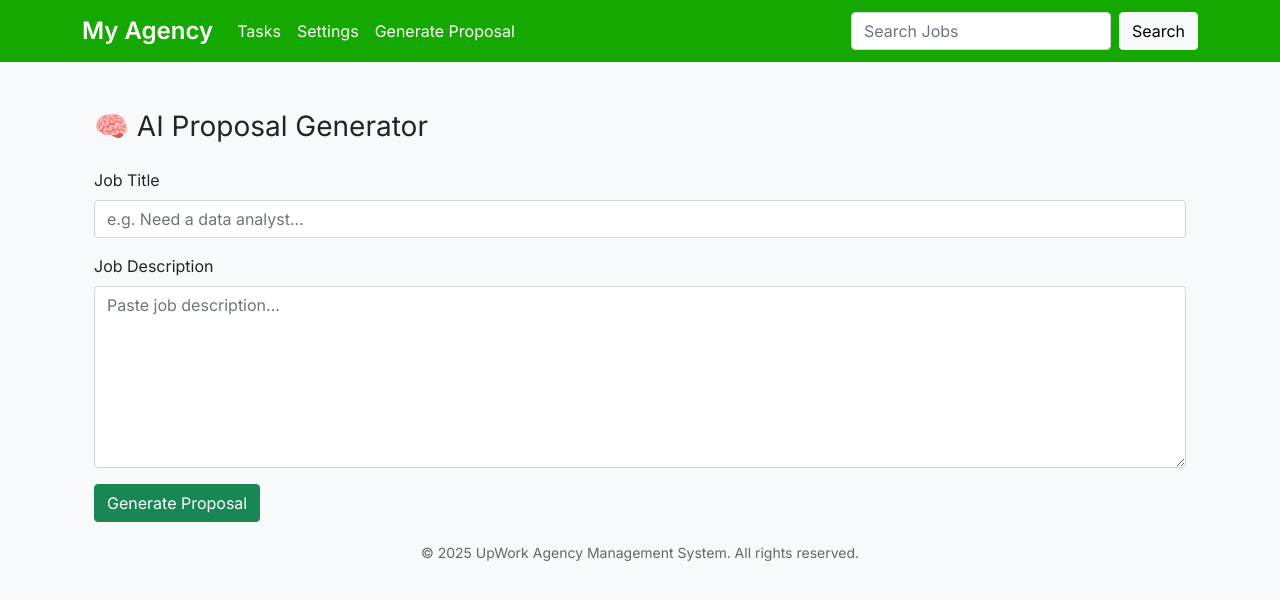
After one commit to Aliraza712/Upwork_agency, a Flask app: page /generate-proposal in a window 1280 px wide. The commit adds this page. Shown: the top 600 px of the page. Run offline with Flask 3, Linux system fonts and the light colour scheme.

Commit message:
the project

```diff
--- a/Templates/Layout.html
+++ b/Templates/Layout.html
@@ -44,6 +44,9 @@
             <ul class="navbar-nav me-auto">
                 <li class="nav-item"><a class="nav-link" href="#">Tasks</a></li>
                 <li class="nav-item"><a class="nav-link" href="#">Settings</a></li>
+                <li class="nav-item">
+                   <a class="nav-link text-white" href="{{ url_for('generate_proposal') }}">Generate Proposal</a>
+                  </li>
             </ul>
             <form class="d-flex">
                 <input class="form-control me-2" type="search" placeholder="Search Jobs">
--- /dev/null
+++ b/Templates/generate_proposal.html
@@ -0,0 +1,29 @@
+{% extends "layout.html" %}
+
+{% block title %}Generate Proposal | UpWork AMS{% endblock %}
+
+{% block main_content %}
+<div class="container">
+    <h3 class="mb-4">🧠 AI Proposal Generator</h3>
+
+    <form method="POST" action="{{ url_for('generate_proposal') }}">
+        <div class="mb-3">
+            <label class="form-label">Job Title</label>
+            <input type="text" name="title" class="form-control" placeholder="e.g. Need a data analyst..." required>
+        </div>
+
+        <div class="mb-3">
+            <label class="form-label">Job Description</label>
+            <textarea name="description" class="form-control" rows="7" placeholder="Paste job description..." required></textarea>
+        </div>
+
+        <button type="submit" class="btn btn-success">Generate Proposal</button>
+    </form>
+
+    {% if proposal %}
+        <hr>
+        <h5>📝 Generated Proposal:</h5>
+        <pre style="background:#f8f9fa; padding:1rem; border-radius:5px;">{{ proposal }}</pre>
+    {% endif %}
+</div>
+{% endblock %}
--- a/Templates/task_manager.html
+++ b/Templates/task_manager.html
@@ -7,7 +7,7 @@
     <h3 class="mb-4">📋 Task Manager</h3>
 
     <!-- Add Task Form -->
-    <form method="POST" action="{{ url_for('add_task') }}" class="row g-3 mb-4 p-3 bg-light border rounded">
+    <form method="POST" action="{{ url_for('add_task_route') }}" class="row g-3 mb-4 p-3 bg-light border rounded">
         <div class="col-md-6">
             <input type="text" name="title" placeholder="Enter Task Title" class="form-control" required>
         </div>
@@ -52,7 +52,7 @@
                     <td>
                         <div class="btn-group">
                             <button type="submit" class="btn btn-primary btn-sm">Update</button>
-                            <a href="{{ url_for('delete_task', task_id=task.id) }}" class="btn btn-danger btn-sm">Delete</a>
+                           <a href="{{ url_for('delete_task_route', task_id=task.id) }}" class="btn btn-danger btn-sm">Delete</a>
                         </div>
                     </td>
                 </form>
--- a/app.py
+++ b/app.py
@@ -1,12 +1,25 @@
+import os
+import google.generativeai as genai
+genai.configure(api_key=os.getenv("GEMINI_KEY"))
+
 from flask import Flask, render_template, request, redirect, url_for
 from db import get_all_tasks, add_task, update_task, delete_task
 
+from dotenv import load_dotenv
+load_dotenv()  # Make sure environment variables load
+
+
+
+
 app = Flask(__name__)
+app.secret_key = os.getenv("SECRET_KEY", "mysecretkey")
 
+# 🏠 Home
 @app.route("/")
 def home():
     return render_template("index.html")
 
+# 📋 Task Manager
 @app.route("/task-manager")
 def task_manager():
     try:
@@ -15,6 +28,7 @@ def task_manager():
     except Exception as e:
         return f"❌ Internal Server Error: {str(e)}"
 
+# ➕ Add Task
 @app.route("/add-task", methods=["POST"])
 def add_task_route():
     title = request.form.get("title")
@@ -23,6 +37,7 @@ def add_task_route():
         add_task(title, status)
     return redirect(url_for("task_manager"))
 
+# ✏️ Edit Task
 @app.route("/edit-task/<int:task_id>", methods=["POST"])
 def edit_task(task_id):
     title = request.form.get("title")
@@ -30,10 +45,41 @@ def edit_task(task_id):
     update_task(task_id, title, status)
     return redirect(url_for("task_manager"))
 
+# ❌ Delete Task
 @app.route("/delete-task/<int:task_id>")
 def delete_task_route(task_id):
     delete_task(task_id)
     return redirect(url_for("task_manager"))
 
+# 🤖 Generate Proposal (AI)
+@app.route("/generate-proposal", methods=["GET", "POST"])
+def generate_proposal():
+    proposal = None
+
+    if request.method == "POST":
+        job_title = request.form.get("title")
+        job_desc = request.form.get("description")
+
+        prompt = f"""
+You are an expert freelance proposal writer. Write a professional UpWork proposal
+ based on the following job details:
+
+Job Title: {job_title}
+
+Job Description: {job_desc}
+
+The proposal should be polite, confident, and convincing. Highlight relevant skills and past experience.
+"""
+
+        try:
+            model = genai.GenerativeModel("gemini-pro-1.5")
+            response = model.generate_content(prompt)
+            proposal = response.text
+        except Exception as e:
+            proposal = f"❌ Error generating proposal: {str(e)}"
+
+    return render_template("generate_proposal.html", proposal=proposal)
+
+# 🚀 Run App
 if __name__ == "__main__":
-    app.run(debug=True)
+    app.run(debug=True, port=int(os.getenv("APP_PORT", 5000)))
```
Also changed, not shown: db.py (+13 -18 lines), 2 other files.
